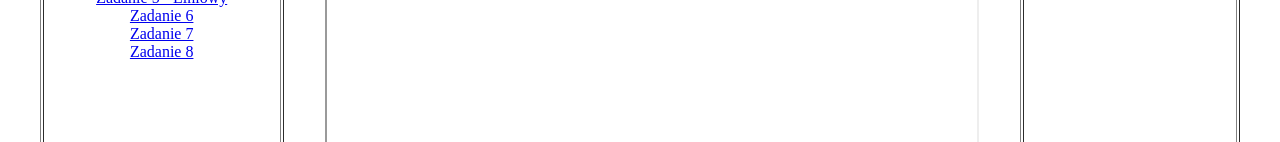
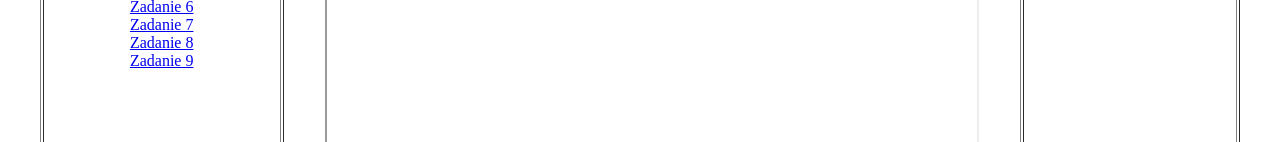
Before and after one commit to Heniekkk1234/csshenryk, a plain HTML site: page index.html in a window 1280 px wide. Shown: the part 400-542 px from the top of the page. Drawn offline with Linux system fonts and the light colour scheme.

Commit message:
Update index.html

```diff
--- a/index.html
+++ b/index.html
@@ -23,6 +23,7 @@
                 <a href="pisz_z6.html" target="strony">Zadanie 6</a><br>
                 <a href="zadanie7_pisz.html" target="strony">Zadanie 7</a><br>
                 <a href="zadanie8_pisz.html" target="strony">Zadanie 8</a><br>
+                <a href="zadanie9_pisz.html" target="strony">Zadanie 9</a><br
             </td>
 
             <!-- Srodkowa kolumna - wyswietlanie zadan -->
```
